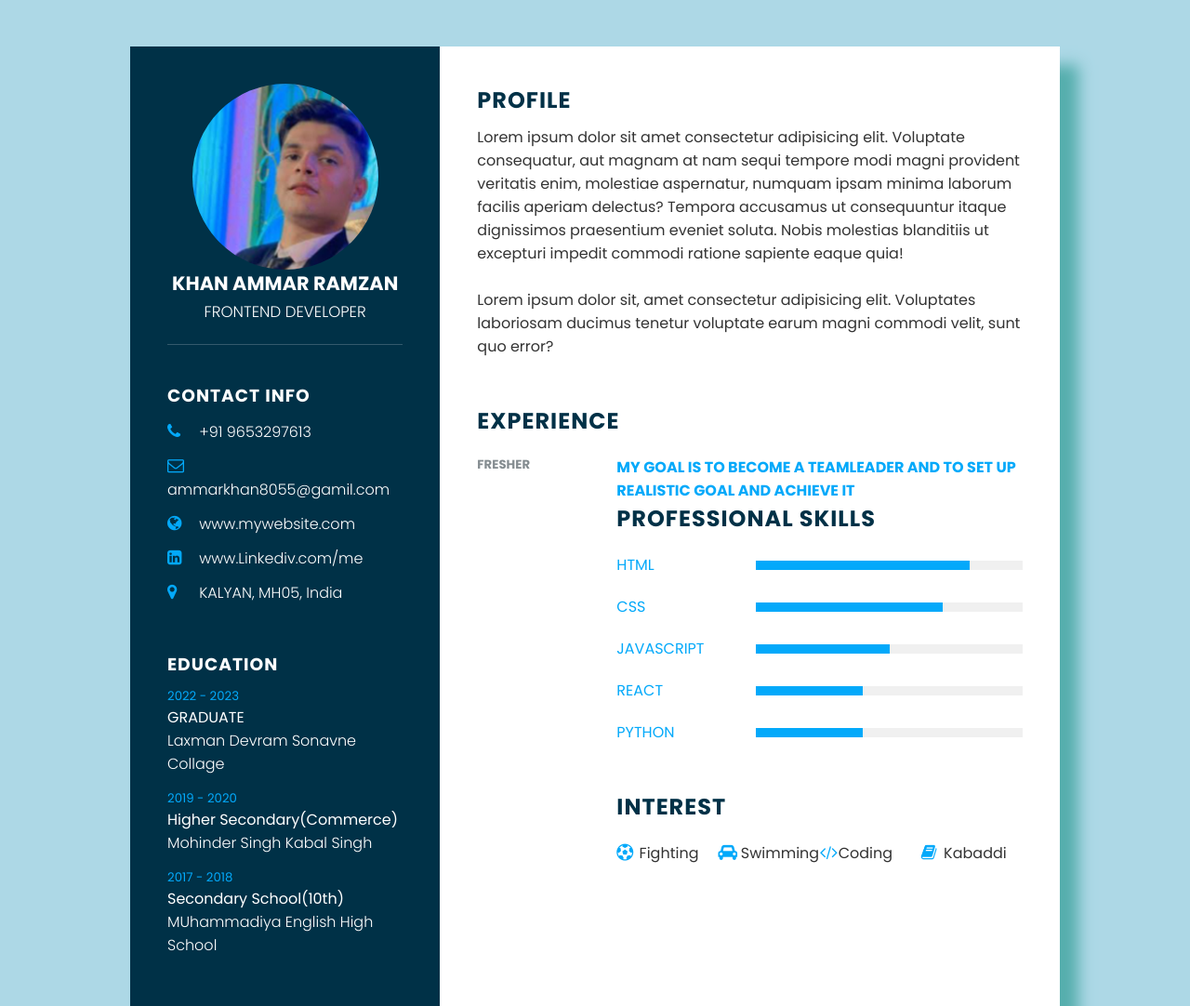
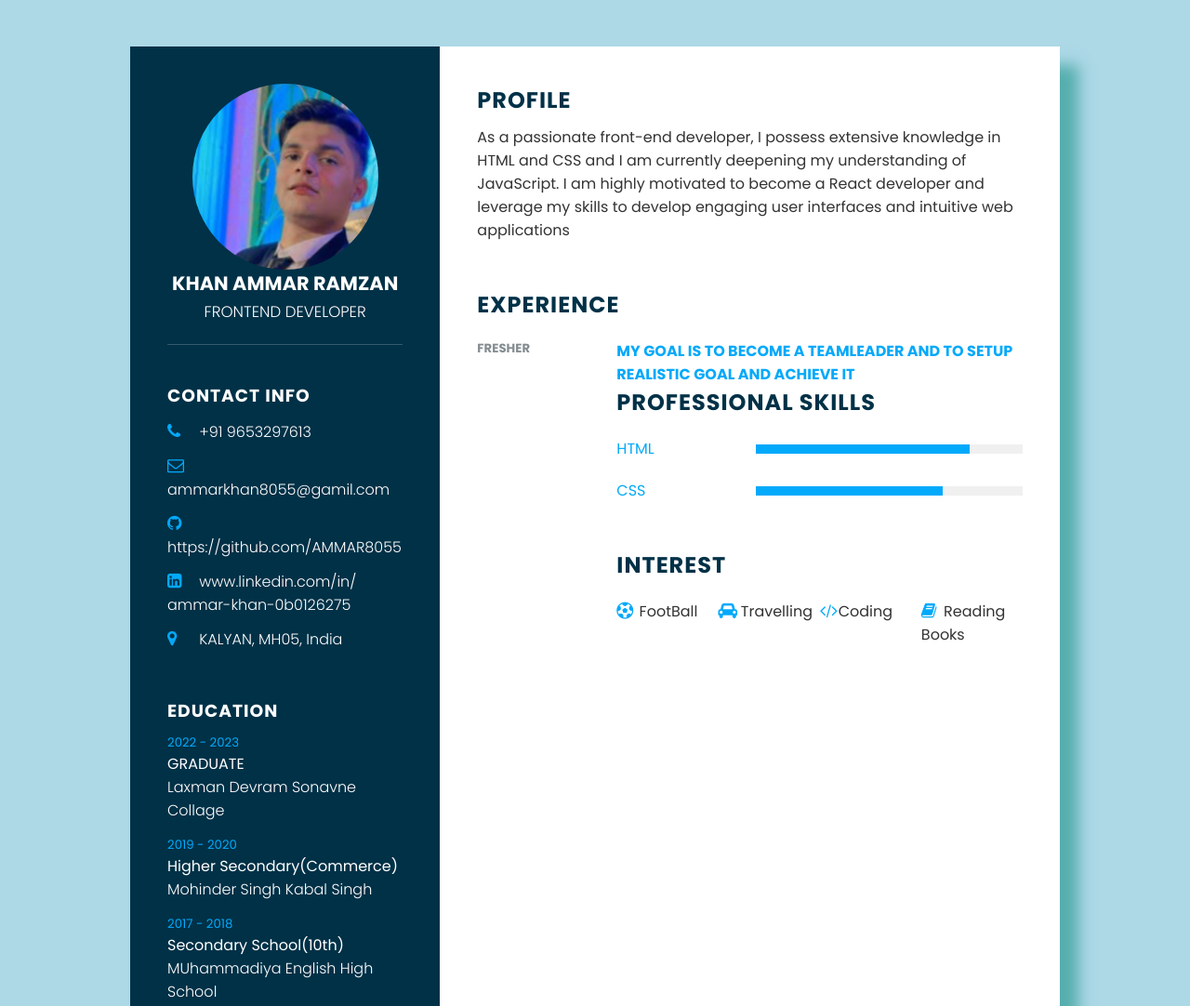
Before and after one commit to AMMAR8055/06-ResponsiveResume, a plain HTML site: page index.html in a window 1280 px wide. Shown: the top 1082 px of the page at 93% size. Drawn offline with Linux system fonts and the light colour scheme.

Commit message:
'editchanged'

```diff
--- a/index.html
+++ b/index.html
@@ -34,13 +34,15 @@
                         <span class="text">ammarkhan8055@gamil.com</span>
                     </li>
                     <li>
-                        <sapn class="icon"><i class="fa fa-globe" aria-hidden="true"></i></sapn>
-                        <span class="text">www.mywebsite.com</span>
+                        <sapn class="icon"><i class="fa fa-github" aria-hidden="true"></i></sapn>
+                        <span class="text">https://github.com/AMMAR8055</span>
                     </li>
                     <li>
                         <sapn class="icon"><i class="fa fa-linkedin-square" aria-hidden="true"></i>
                         </sapn>
-                        <span class="text">www.Linkediv.com/me</span>
+                        <span class="text">www.linkedin.com/in/
+                            ammar-khan-0b0126275
+                        </span>
                     </li>
                     <li>
                         <sapn class="icon"><i class="fa fa-map-marker" aria-hidden="true"></i>
@@ -102,7 +104,11 @@
         <div class="right_side">
             <div class="about">
                 <h2 class="title2">Profile</h2>
-                <p>Lorem ipsum dolor sit amet consectetur adipisicing elit. Voluptate consequatur, aut magnam at nam sequi tempore modi magni provident veritatis enim, molestiae aspernatur, numquam ipsam minima laborum facilis aperiam delectus? Tempora accusamus ut consequuntur itaque dignissimos praesentium eveniet soluta. Nobis molestias blanditiis ut excepturi impedit commodi ratione sapiente eaque quia!<br><br>Lorem ipsum dolor sit, amet consectetur adipisicing elit. Voluptates laboriosam ducimus tenetur voluptate earum magni commodi velit, sunt quo error?</p>
+                <p>As a passionate front-end developer, I possess extensive knowledge
+                    in HTML and CSS and I am currently deepening my understanding of
+                    JavaScript. I am highly motivated to become a React developer and
+                    leverage my skills to develop engaging user interfaces and intuitive
+                    web applications</p>
             </div>
 
             <div class="about">
@@ -112,7 +118,7 @@
                         <h5>Fresher</h5>
                     </div>
                     <div class="text">
-                        <h4 class="role">My goal is to become a TeamLeader and to set up realistic goal and achieve it</h4>
+                        <h4 class="role">My goal is to become a TeamLeader and to setup realistic goal and achieve it</h4>
              <div class="about skills">
                 <h2 class="title2">Professional Skills</h2>
                     <div class="box">
@@ -127,7 +133,7 @@
                             <div style="width:70%;"></div>
                         </div>
                     </div>
-                    <div class="box">
+                    <!-- <div class="box">
                         <h4>Javascript</h4>
                         <div class="percent">
                             <div style="width: 50%;"></div>
@@ -144,7 +150,7 @@
                         <div class="percent">
                             <div style="width: 40%;"></div>
                         </div>
-                    </div>
+                    </div> -->
 
             </div>
 
@@ -152,13 +158,13 @@
                 <h2 class="title2">Interest</h2>
                 <ul>
                     <li><i class="fa fa-futbol-o" aria-hidden="true"></i>
-                        Fighting</li>
+                        FootBall</li>
                     <li><i class="fa fa-car" aria-hidden="true"></i>
-                        Swimming</li>
+                        Travelling</li>
                     <li><i class="fa fa-code" aria-hidden="true">
                     </i>Coding</li>
                     <li><i class="fa fa-book" aria-hidden="true"></i>
-                        Kabaddi</li>
+                        Reading Books</li>
                 </ul>
 
         </div>
```
